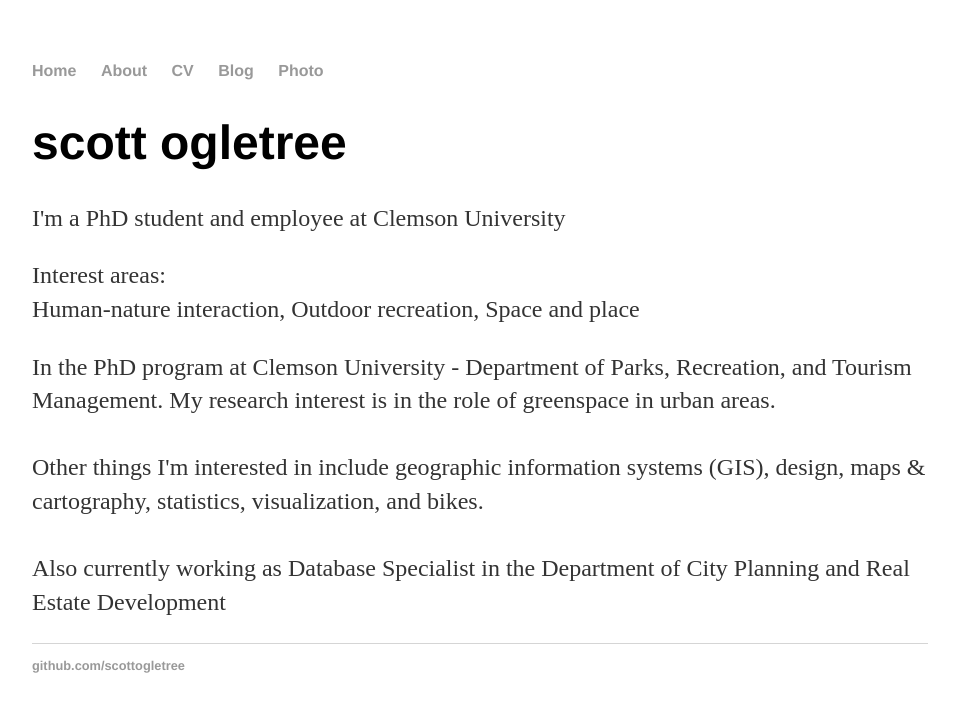
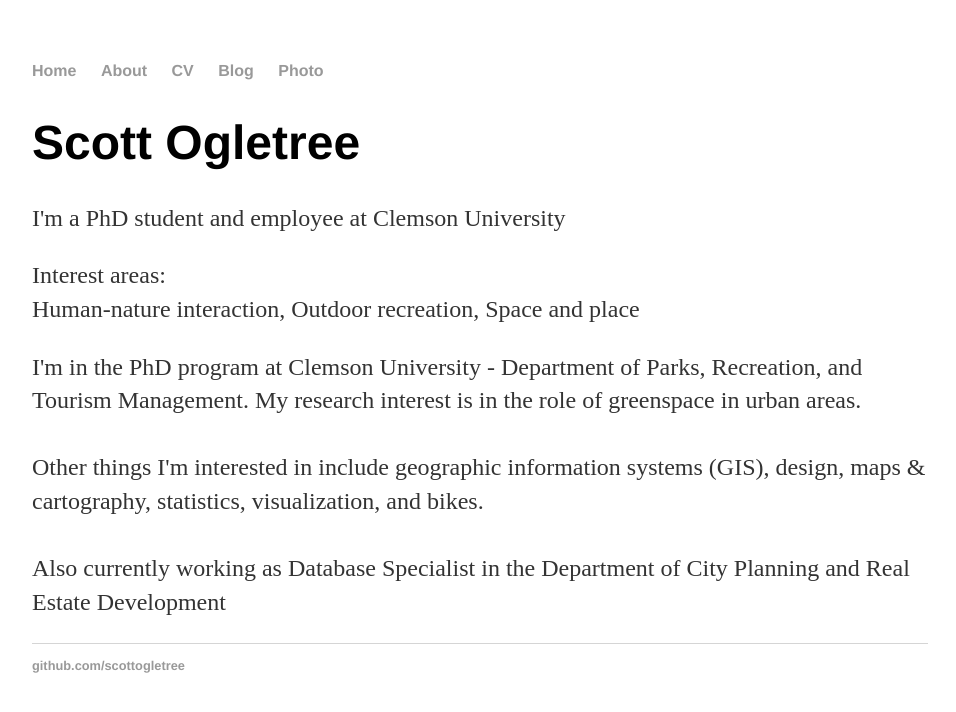
Before and after one commit to scottogletree/ogletrees.github.io, a Jekyll site: the page built from index.html, in a window 1280 px wide. Shown: the top 712 px of the page, without its empty margins (160-1116 px from the left). Built offline with Jekyll 4.4.1, drawn with Linux system fonts in a browser that asks for light colours.

Commit message:
Some clean up

```diff
--- a/index.html
+++ b/index.html
@@ -4,14 +4,14 @@
 ---
 
 		<div class="blurb">
-			<h1>scott ogletree</h1>
+			<h1>Scott Ogletree</h1>
 			<p>I'm a PhD student and employee at Clemson University</p>
 		</div>
 		<p>Interest areas:<br>
 			Human-nature interaction, Outdoor recreation, Space and place</p>
 
 
-<p>In the PhD program at Clemson University - Department of Parks, Recreation, and Tourism Management. My research interest is in the role of greenspace in urban areas.<br>
+<p>I'm in the PhD program at Clemson University - Department of Parks, Recreation, and Tourism Management. My research interest is in the role of greenspace in urban areas.<br>
 <br>
 Other things I'm interested in include geographic information systems (GIS), design, maps & cartography, statistics, visualization, and bikes.<br>
 <br>
```
